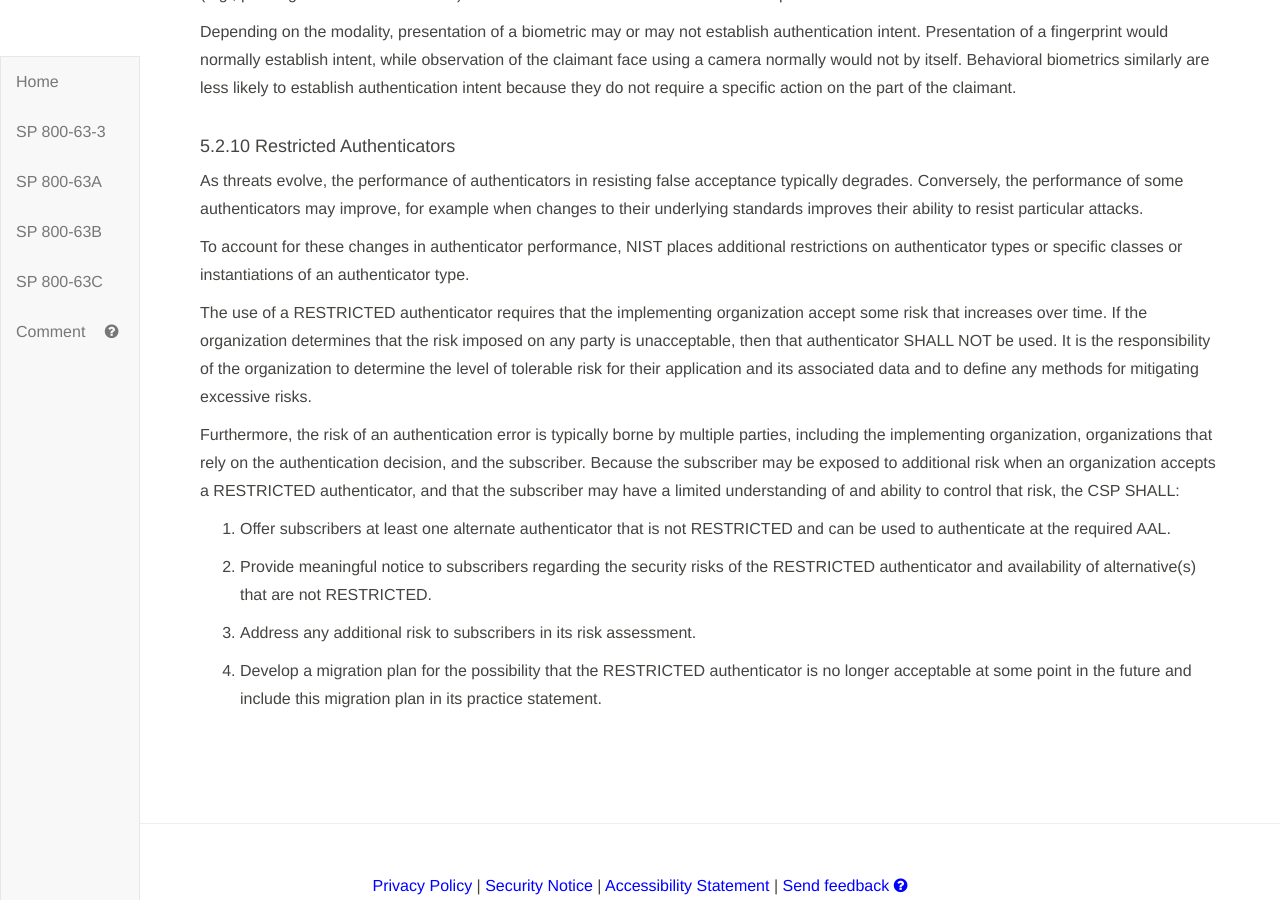
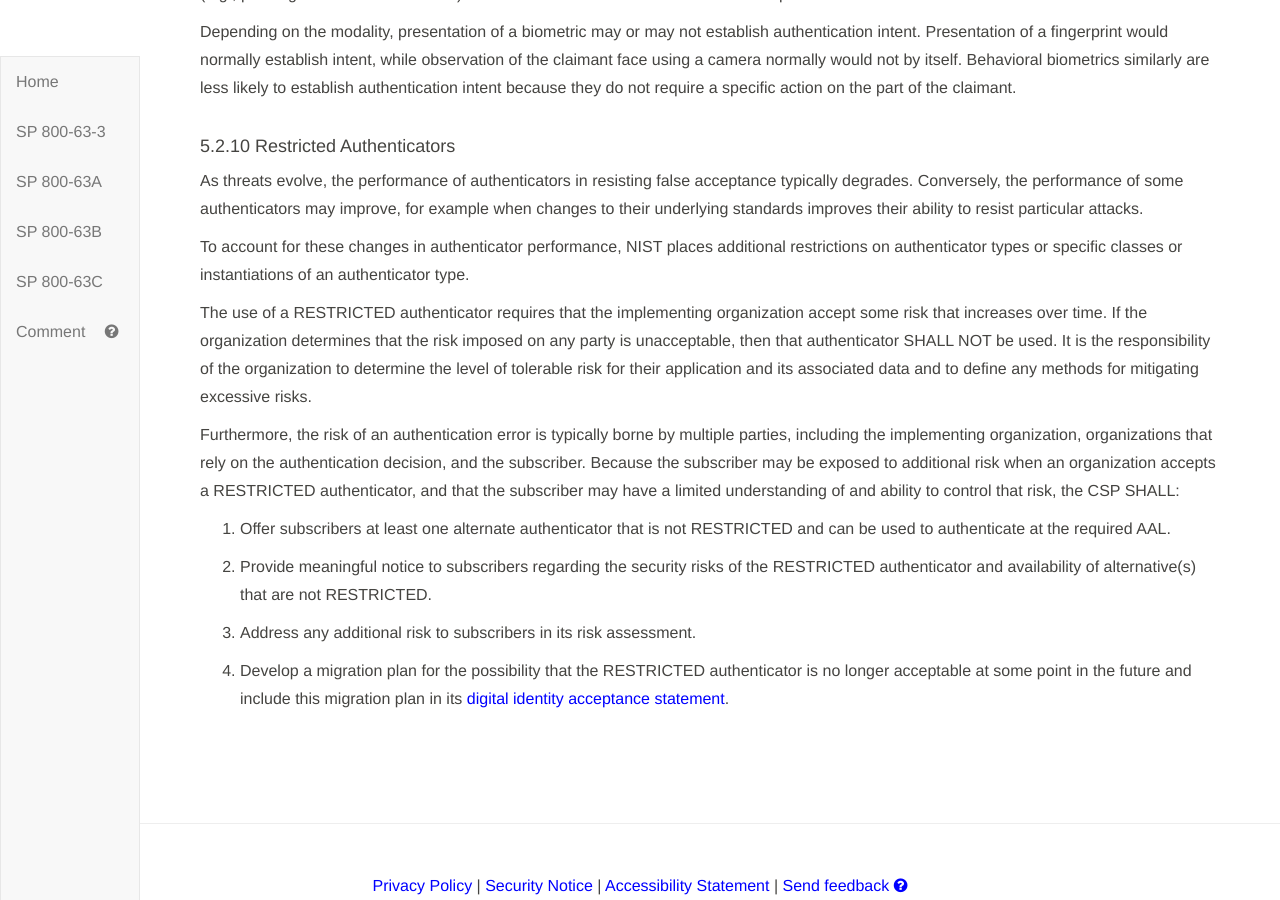
Before and after one commit to usnistgov/800-63-3, a Jekyll site: the page built from sp800-63b/sec5_authenticators.md, in a window 1280 px wide and 900 px high, scrolled down 15930 px. Built offline with Jekyll 4.4.1, drawn with Linux system fonts in a browser that asks for light colours; our own code applies the rules of GitHub Pages for plain Markdown files.

Commit message:
Update sec5_authenticators.md

```diff
--- a/sp800-63b/sec5_authenticators.md
+++ b/sp800-63b/sec5_authenticators.md
@@ -477,4 +477,4 @@ Furthermore, the risk of an authentication error is typically borne by multiple
 
 3. Address any additional risk to subscribers in its risk assessment.
 
-4. Develop a migration plan for the possibility that the RESTRICTED authenticator is no longer acceptable at some point in the future and include this migration plan in its practice statement.
+4. Develop a migration plan for the possibility that the RESTRICTED authenticator is no longer acceptable at some point in the future and include this migration plan in its [digital identity acceptance statement](https://pages.nist.gov/800-63-3/sp800-63-3.html#daps).
```
